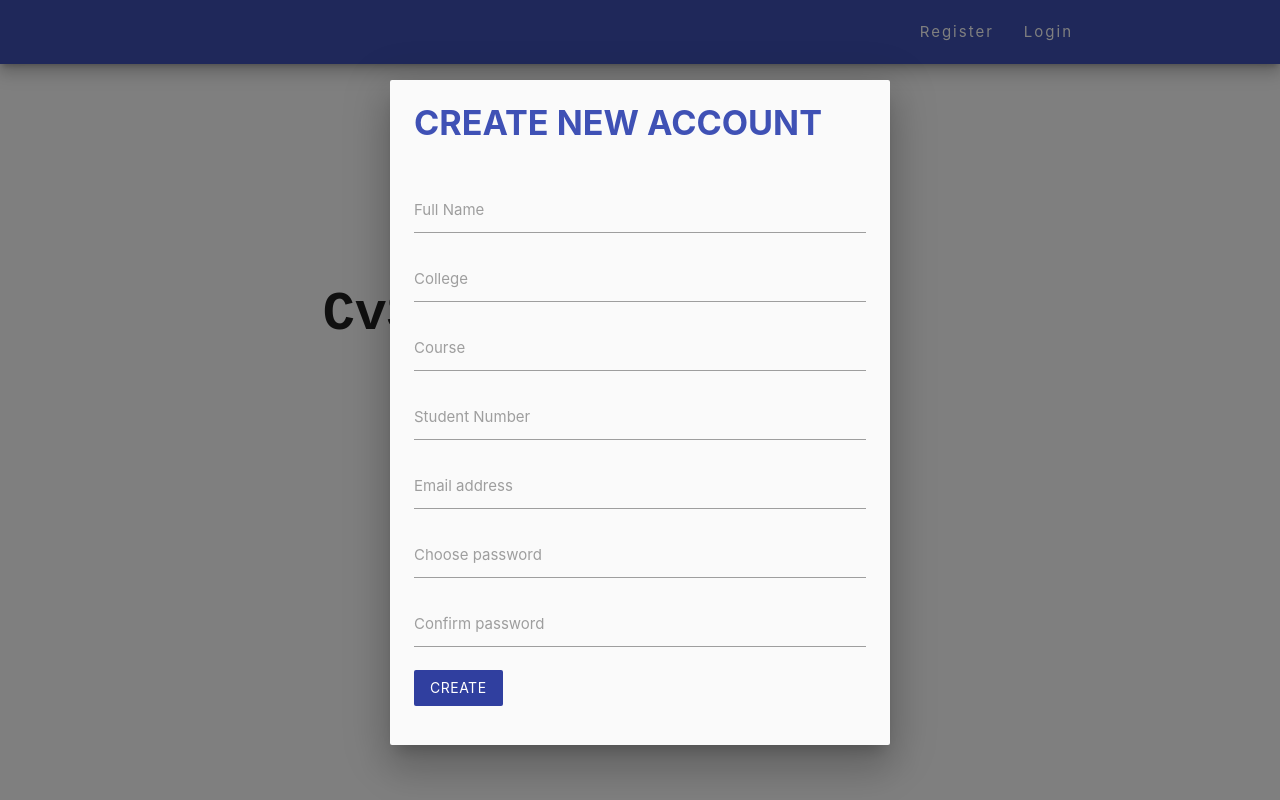
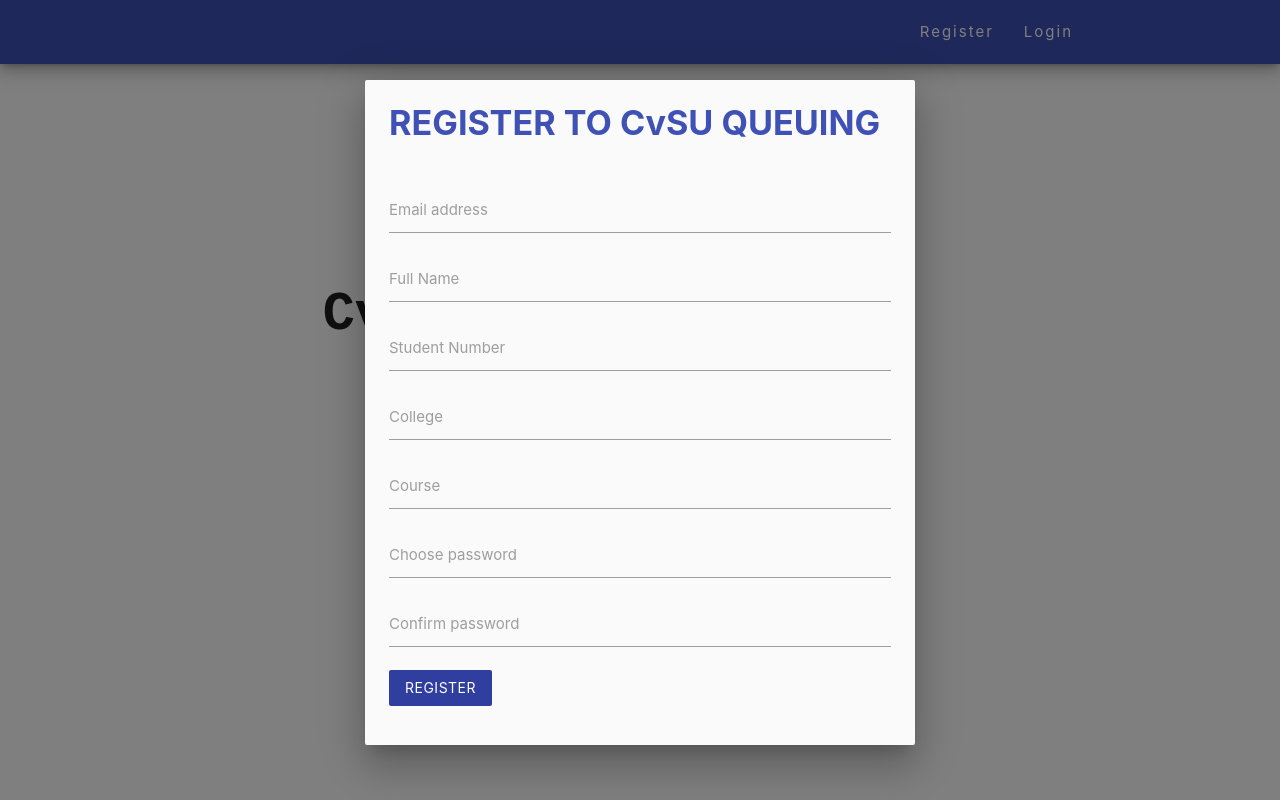
Before and after one commit to cvsuqueuing/queue, a plain HTML site: page index.html in a window 1280 px wide. Both pictures are taken after a click on the link "Register". Drawn offline with nearby package versions, Linux system fonts and the light colour scheme; no server answers.

Commit message:
Update index.html

```diff
--- a/index.html
+++ b/index.html
@@ -42,13 +42,21 @@
   </form>
 
   <!-- ADD ACCOUNT MODAL -->
-  <div id="modal-signup" class="modal" style="width: 500px;">
+  <div id="modal-signup" class="modal" style="width: 550px;">
     <div class="modal-content">
-      <h4 class="indigo-text darken-5">CREATE NEW ACCOUNT</h4>
+      <h4 class="indigo-text darken-5">REGISTER TO CvSU QUEUING</h4>
       <form id="signup-form">
+        <div class="input-field">
+          <input type="email" id="signup-email" required />
+          <label for="signup-email">Email address</label>
+        </div>
         <div class="input-field">
           <input type="text" id="signup-name" required />
           <label for="signup-name">Full Name</label>
+        </div>
+        <div class="input-field">
+          <input type="text" id="signup-StudentNumber" required />
+          <label for="signup-StudentNumber">Student Number</label>
         </div>
         <div class="input-field">
           <input type="text" id="signup-college" required />
@@ -59,14 +67,6 @@
           <label for="signup-course">Course</label>
         </div>
         <div class="input-field">
-          <input type="text" id="signup-StudentNumber" required />
-          <label for="signup-StudentNumber">Student Number</label>
-        </div>
-        <div class="input-field">
-          <input type="email" id="signup-email" required />
-          <label for="signup-email">Email address</label>
-        </div>
-        <div class="input-field">
           <input type="password" id="signup-password" required />
           <label for="signup-password">Choose password</label>
         </div>
@@ -74,7 +74,7 @@
           <input type="password" id="confirm-signup-password" required />
           <label for="confirm-signup-password">Confirm password</label>
         </div>
-        <button class="btn indigo darken-2 z-depth-0">Create</button>
+        <button class="btn indigo darken-2 z-depth-0">REGISTER</button>
       </form>
     </div>
   </div>
@@ -147,7 +147,7 @@
   <div id="modal-login" class="modal" style="width: 480px;">
     <div class="modal-content">
       <h3 class="black-text center-align">CvSU QUEUING</h3><br>
-      <h4 class="black-text center-align">HI THERE! 😊</h4>
+      <h4 class="black-text center-align">Welcome! 😊</h4>
       <div class="indigo-text darken-5">Kindly provide your login details below.</div>
       <form id="login-form">
         <div class="input-field">
```
